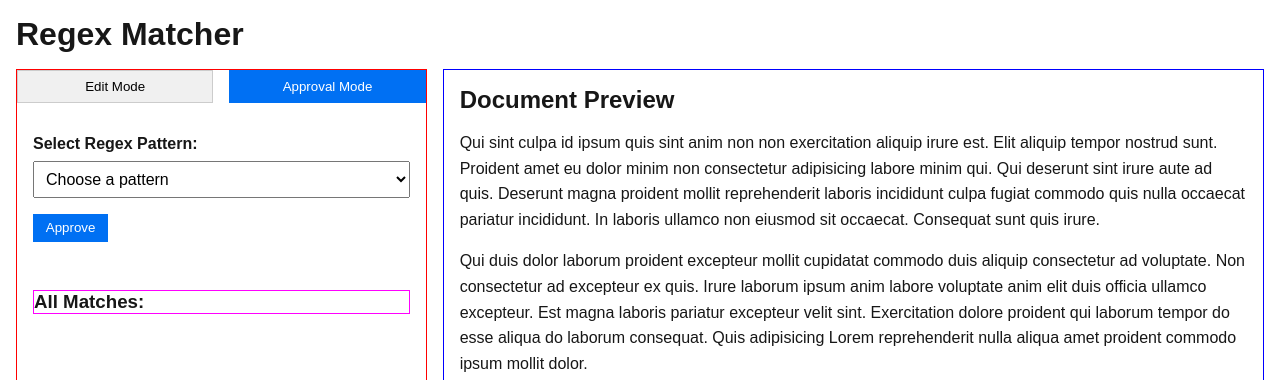
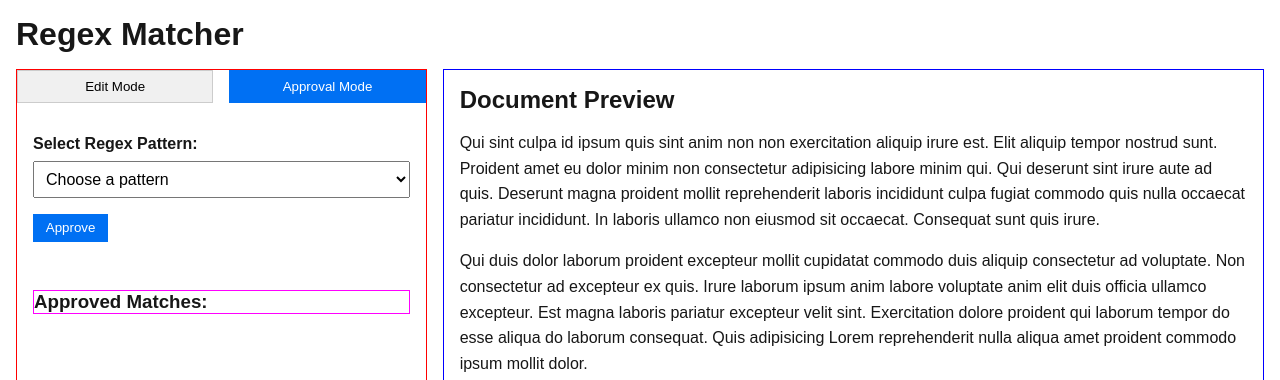
Before and after one commit to rdrgz21/regex-matcher, a Next.js app: page / in a window 1280 px wide. Both pictures are taken after a click on the button "Approval Mode". Shown: the top 380 px of the page. Built offline with nearby package versions, Linux system fonts and the light colour scheme.

Commit message:
feat: added functionality to see selected pattern matches

```diff
--- a/src/components/ClientDashboard/ControlPanel/ApprovalModeContent/ApprovalModeContent.module.css
+++ b/src/components/ClientDashboard/ControlPanel/ApprovalModeContent/ApprovalModeContent.module.css
@@ -4,7 +4,6 @@
   gap: 1rem;
   padding: 1rem;
   height: 100%;
-  overflow-y: auto;
 }
 
 .label {
--- a/src/components/ClientDashboard/ControlPanel/ApprovalModeContent/ApprovalModeContent.tsx
+++ b/src/components/ClientDashboard/ControlPanel/ApprovalModeContent/ApprovalModeContent.tsx
@@ -1,3 +1,4 @@
+import { getMatchesForPattern } from "@/utils/getMatchesForPattern/getMatchesForPattern";
 import styles from "./ApprovalModeContent.module.css";
 import { useRegexContext } from "@/hooks/useRegexContext";
 
@@ -52,8 +53,25 @@ export const ApprovalModeContent = () => {
         Approve
       </button>
 
+      {state.selectedPattern && (
+        <div className={styles.selectedMatches}>
+          <h3>Selected Pattern Matches:</h3>
+          <strong>
+            {state.regexList.find((r) => r.pattern === state.selectedPattern)
+              ?.label ?? "Untitled"}
+          </strong>
+          <ul>
+            {getMatchesForPattern(state.selectedPattern, state.textContent).map(
+              (match, idx) => (
+                <li key={idx}>{match}</li>
+              )
+            )}
+          </ul>
+        </div>
+      )}
+
       <div className={styles.allMatches}>
-        <h3>All Matches:</h3>
+        <h3>Approved Matches:</h3>
         <ul>
           {Object.entries(state.extractedTerms).map(([pattern, matches]) => {
             const regexObj = state.regexList.find((r) => r.pattern === pattern);
--- a/src/components/ClientDashboard/ControlPanel/ControlPanel.module.css
+++ b/src/components/ClientDashboard/ControlPanel/ControlPanel.module.css
@@ -3,6 +3,7 @@
   display: flex;
   flex-direction: column;
   gap: 1rem;
+  overflow-y: auto;
 }
 
 .modeToggle {
```
